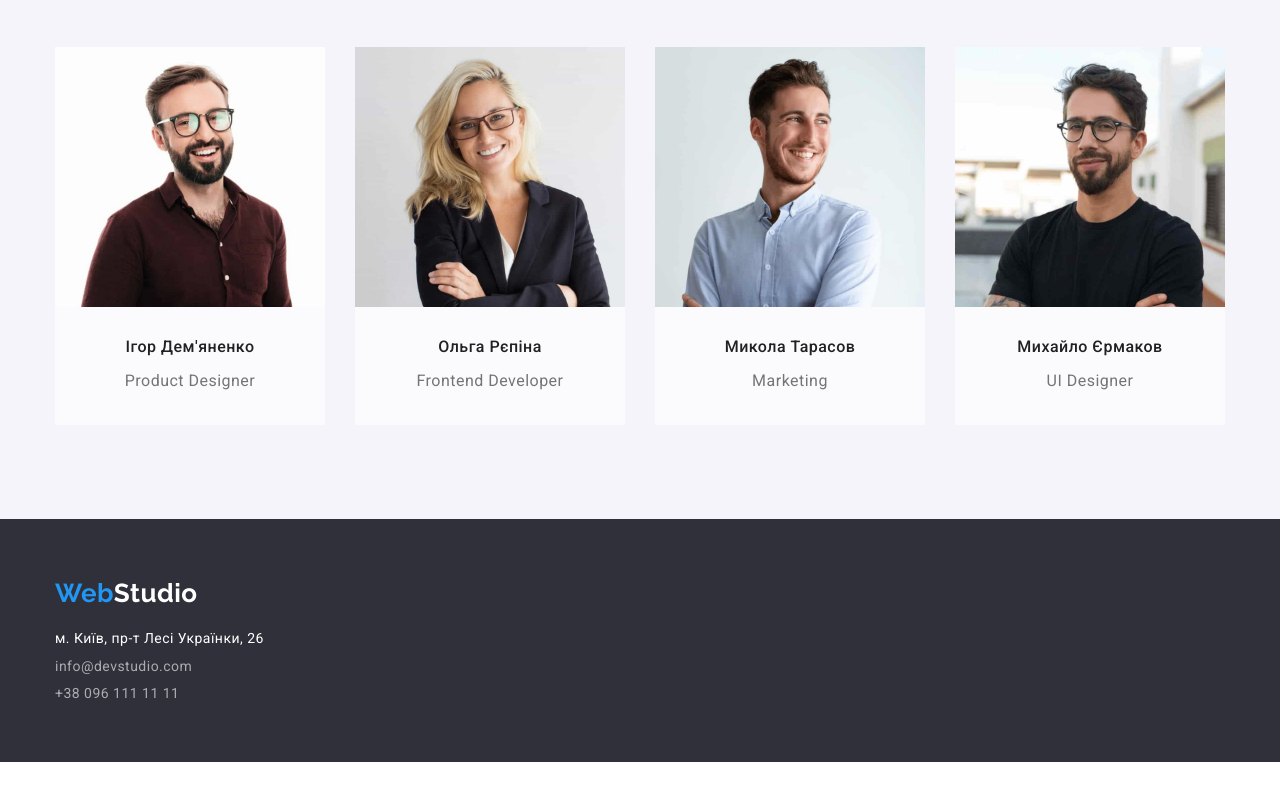
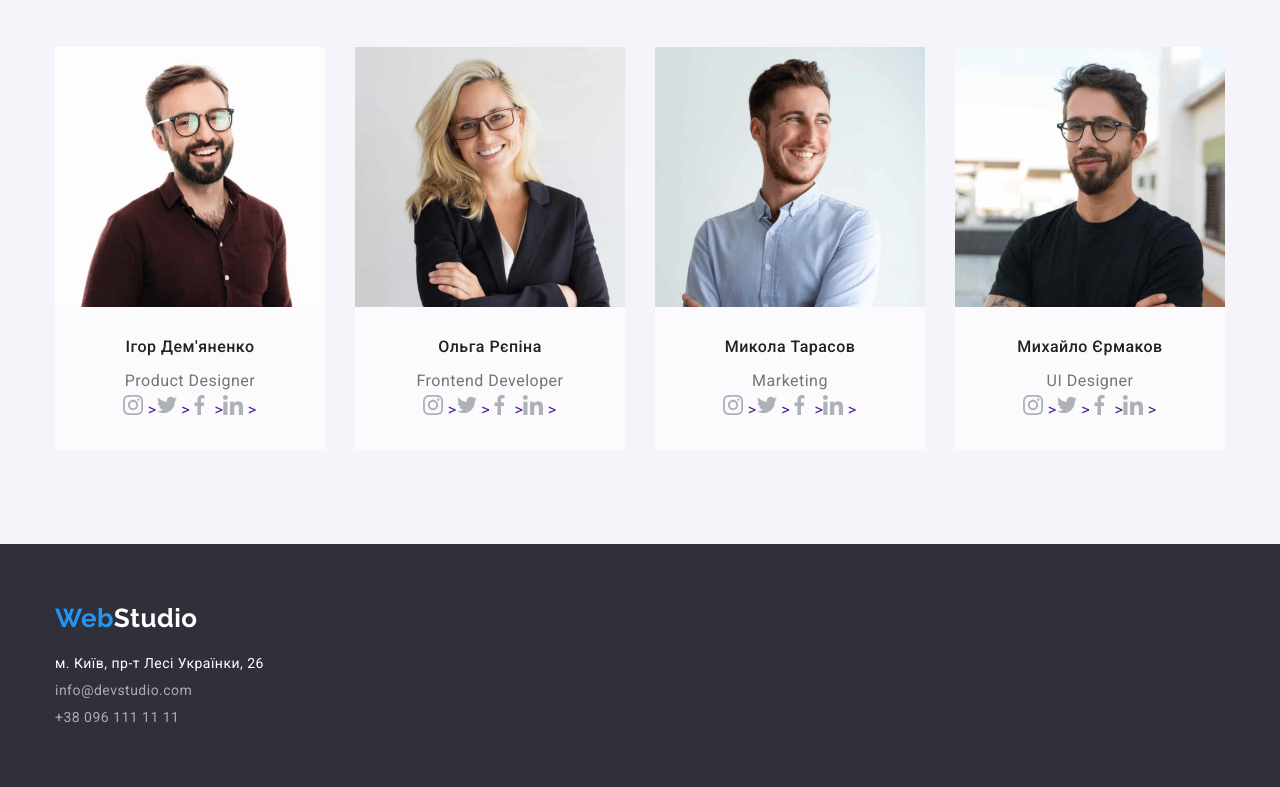
Before and after one commit to HannaNikola/goit-markup-hw-04, a plain HTML site: page index.html in a window 1280 px wide. Shown: the part 1593-2380 px from the top of the page. Before the commit the page ends 2355 px from the top, so only its background shows below. Drawn offline with nearby package versions, Linux system fonts and the light colour scheme.

Commit message:
create-svg

```diff
--- a/index.html
+++ b/index.html
@@ -138,6 +138,18 @@
               <div class="text-worker">
               <h3 class="coworcer">Ігор Дем'яненко</h3>
               <p class="work">Product Designer</p>
+              <ul class="list icon">
+                <li><a href=""> <svg viewbox=" 0 0 100 100" width="20" class=" icon-instagram"> <use xlink:href="./images/symbol-defs.svg#icon-instagram "></use></svg> ></svg>  </a> </li>
+                <li><a href=""> <svg viewbox=" 0 0 100 100" width="20" class=" icon-twitter">
+                  <use xlink:href="./images/symbol-defs.svg#icon-twitter "></use>
+                </svg> ></svg> </a> </li>
+                <li><a href=""> <svg viewbox=" 0 0 100 100" width="20" class=" icon-facebook">
+                    <use xlink:href="./images/symbol-defs.svg#icon-facebook "></use>
+                  </svg> ></svg> </a></li>
+                <li><a href=""> <svg viewbox=" 0 0 100 100" width="20" class=" icon-linkedin">
+                    <use xlink:href="./images/symbol-defs.svg#icon-linkedin"></use>
+                  </svg> ></svg> </a></li>
+              </ul>
               </div>
             </li>
             <li class="employees-item">
@@ -150,6 +162,20 @@
               <div class="text-worker">
               <h3 class="coworcer">Ольга Рєпіна</h3>
               <p class="work">Frontend Developer</p>
+              <ul class="list icon">
+                <li><a href=""> <svg viewbox=" 0 0 100 100" width="20" class="icon-instagram">
+                      <use xlink:href="./images/symbol-defs.svg#icon-instagram "></use>
+                    </svg> ></svg> </a> </li>
+                <li><a href=""> <svg viewbox=" 0 0 100 100" width="20" class=" icon-twitter">
+                      <use xlink:href="./images/symbol-defs.svg#icon-twitter "></use>
+                    </svg> ></svg> </a> </li>
+                <li><a href=""> <svg viewbox=" 0 0 100 100" width="20" class=" icon-facebook">
+                      <use xlink:href="./images/symbol-defs.svg#icon-facebook "></use>
+                    </svg> ></svg> </a></li>
+                <li><a href=""> <svg viewbox=" 0 0 100 100" width="20" class=" icon-linkedin">
+                      <use xlink:href="./images/symbol-defs.svg#icon-linkedin"></use>
+                    </svg> ></svg> </a></li>
+              </ul>
               </div>
             </li>
             <li class="employees-item">
@@ -162,6 +188,20 @@
               <div class="text-worker">
               <h3 class="coworcer">Микола Тарасов</h3>
               <p class="work">Marketing</p>
+              <ul class="list icon">
+                <li><a href=""> <svg viewbox=" 0 0 100 100" width="20" class="icon-instagram">
+                      <use xlink:href="./images/symbol-defs.svg#icon-instagram "></use>
+                    </svg> ></svg> </a> </li>
+                <li><a href=""> <svg viewbox=" 0 0 100 100" width="20" class="icon-twitter">
+                      <use xlink:href="./images/symbol-defs.svg#icon-twitter "></use>
+                    </svg> ></svg> </a> </li>
+                <li><a href=""> <svg viewbox=" 0 0 100 100" width="20" class="icon-facebook">
+                      <use xlink:href="./images/symbol-defs.svg#icon-facebook "></use>
+                    </svg> ></svg> </a></li>
+                <li><a href=""> <svg viewbox=" 0 0 100 100" width="20" class="icon-linkedin">
+                      <use xlink:href="./images/symbol-defs.svg#icon-linkedin"></use>
+                    </svg> ></svg> </a></li>
+              </ul>
               </div>
             </li>
             <li class="employees-item">
@@ -174,6 +214,20 @@
               <div class="text-worker">
               <h3 class="coworcer">Михайло Єрмаков</h3>
               <p class="work">UI Designer</p>
+              <ul class="list icon">
+                <li><a href=""> <svg viewbox=" 0 0 100 100" width="20" class="icon-instagram">
+                      <use xlink:href="./images/symbol-defs.svg#icon-instagram "></use>
+                    </svg> ></svg> </a> </li>
+                <li><a href=""> <svg viewbox=" 0 0 100 100" width="20" class="icon-twitter">
+                      <use xlink:href="./images/symbol-defs.svg#icon-twitter "></use>
+                    </svg> ></svg> </a> </li>
+                <li><a href=""> <svg viewbox=" 0 0 100 100" width="20" class="icon-facebook">
+                      <use xlink:href="./images/symbol-defs.svg#icon-facebook "></use>
+                    </svg> ></svg> </a></li>
+                <li><a href=""> <svg viewbox=" 0 0 100 100" width="20" class="icon-linkedin">
+                      <use xlink:href="./images/symbol-defs.svg#icon-linkedin"></use>
+                    </svg> ></svg> </a></li>
+              </ul>
               </div>
             </li>
           </ul>
--- a/styles-css/styles.css
+++ b/styles-css/styles.css
@@ -155,11 +155,15 @@ a{
 
 /* hero */
 .hero {
-    background: var(--bacground-accent-color)  ;
+    background-image:linear-gradient( rgba(47, 48, 58, 0.4),rgba(47, 48, 58, 0.4)) , url("../images/heroimg.jpg") ;
+    background-repeat: no-repeat;
+    background-size: cover;
     margin: auto;
     text-align: center;
     padding-top: 200px;
     padding-bottom: 200px;
+    max-width: 1600px;
+    margin: 0 auto;
 }
 
 
@@ -312,6 +316,11 @@ a{
     padding-bottom: 30px ;
     background-color: var(--color-wite-transporet);
 }
+.icon{
+    display: flex;
+    justify-content:center ;
+
+}
 
 /* footer */
 
```
Also changed, not shown: images/heroimg.jpg (added), images/symbol-defs.svg (added).
